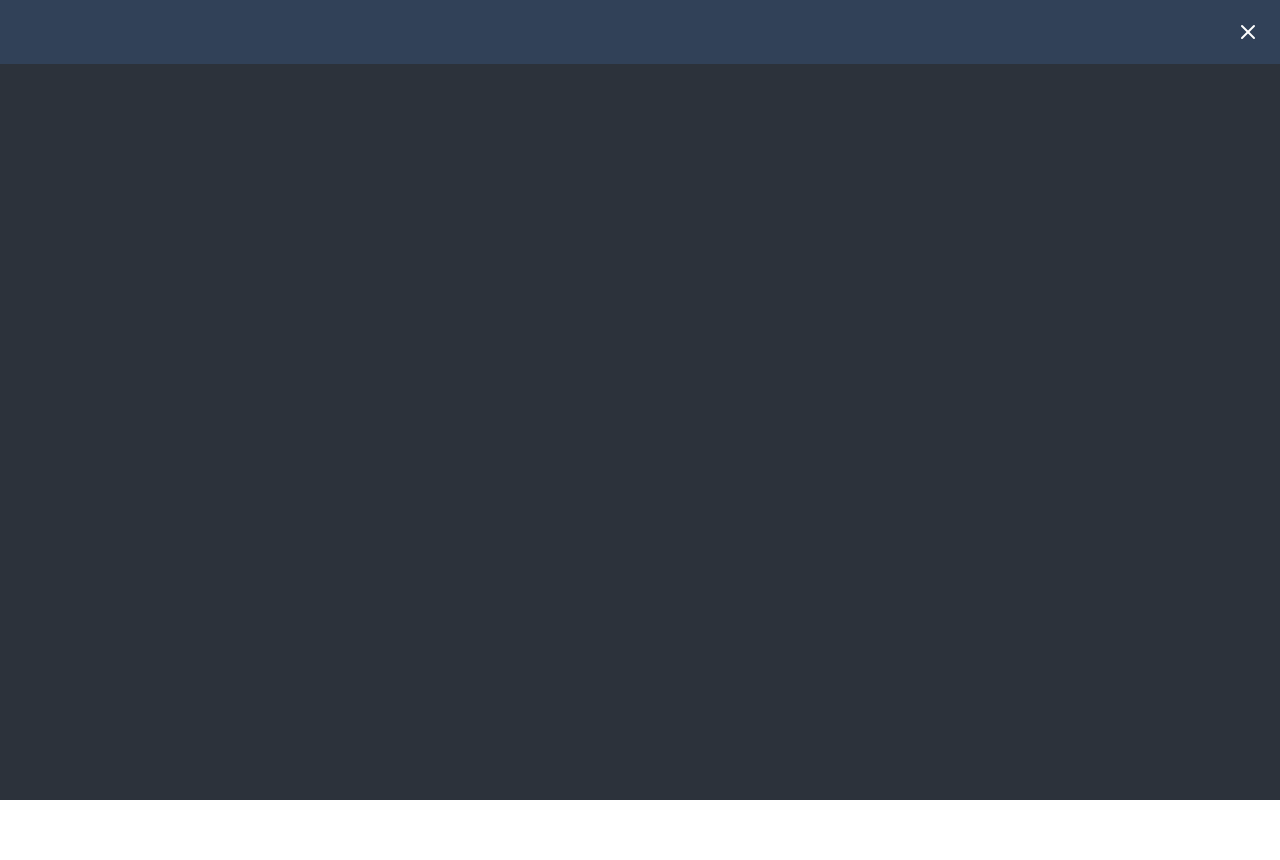
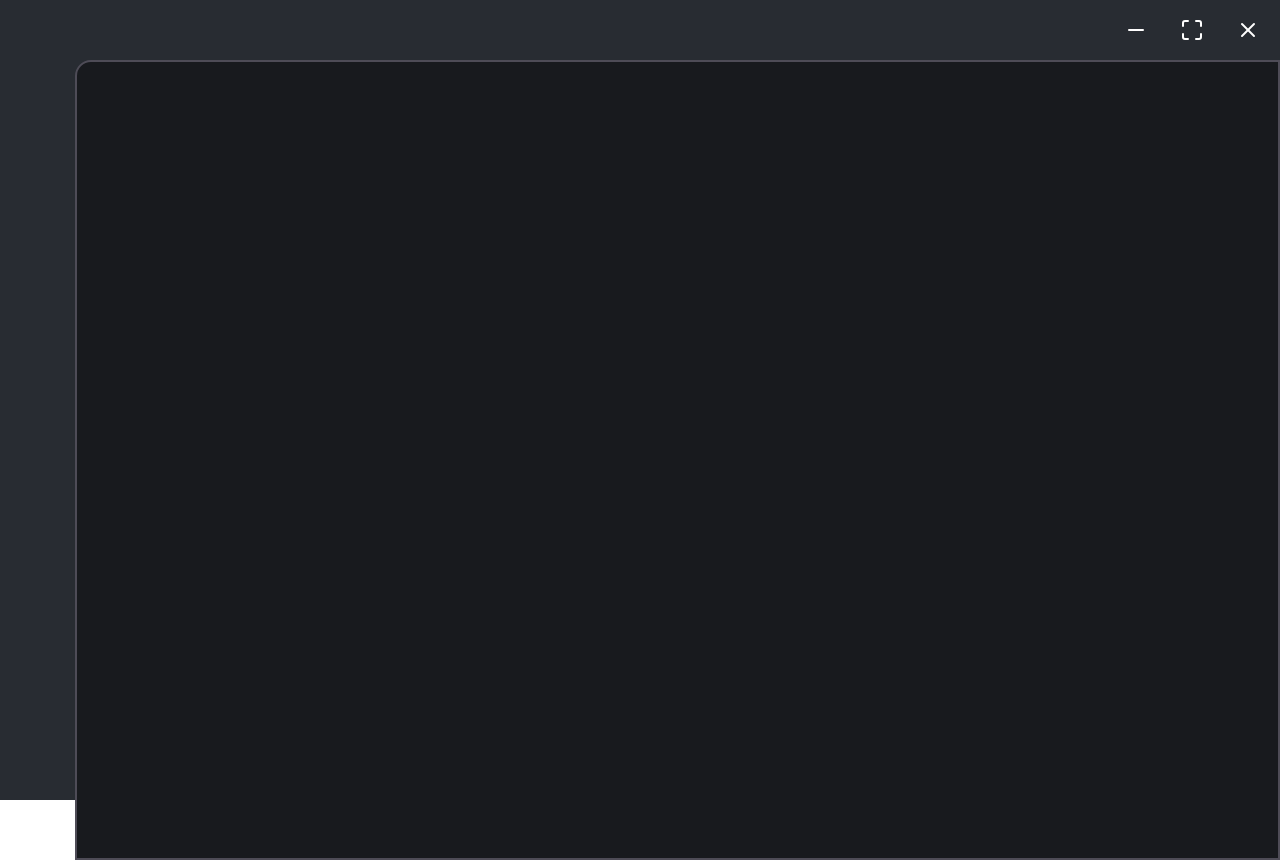
Before and after one commit to SynthLauncher/SynthLauncher, a React (Vite) app in the folder crates/sl-frontend/: page / in a window 1280 px wide. Before the commit the page ends 800 px from the top, so only its background shows below. Built offline with nearby package versions, Linux system fonts and the light colour scheme.

Commit message:
Making controls work

```diff
--- a/crates/sl-frontend/index.html
+++ b/crates/sl-frontend/index.html
@@ -4,7 +4,7 @@
     <meta charset="UTF-8" />
     <link rel="icon" type="image/svg+xml" href="/vite.svg" />
     <meta name="viewport" content="width=device-width, initial-scale=1.0" />
-    <title>Tauri + React + Typescript</title>
+    <title>SynthLauncher</title>
   </head>
 
   <body>
--- a/crates/sl-frontend/src-tauri/capabilities/default.json
+++ b/crates/sl-frontend/src-tauri/capabilities/default.json
@@ -7,8 +7,11 @@
     "core:default",
     "opener:default",
     "core:window:allow-minimize",
+    "core:window:allow-maximize",
     "core:window:default",
     "core:window:allow-close",
-    "core:window:allow-start-dragging"
+    "core:window:allow-start-dragging",
+    "core:window:allow-toggle-maximize",
+    "core:window:allow-internal-toggle-maximize"
   ]
 }
--- a/crates/sl-frontend/src-tauri/tauri.conf.json
+++ b/crates/sl-frontend/src-tauri/tauri.conf.json
@@ -16,8 +16,12 @@
         "width": 800,
         "height": 600,
         "minimizable": true,
+        "maximizable": true,
         "decorations": false,
-        "transparent": true
+        "transparent": true,
+        "resizable": true,
+        "fullscreen": false,
+        "devtools": true
       }
     ],
     "security": {
--- a/crates/sl-frontend/src/App.tsx
+++ b/crates/sl-frontend/src/App.tsx
@@ -1,26 +1,65 @@
 import { useCallback } from "react";
 import "./App.css";
 import { Button } from "./components/ui/button";
-import { X } from "lucide-react";
+import { Maximize, Minus, X } from "lucide-react";
 
 function App() {
   const handleMinimize = useCallback(async () => {
+    const { getCurrentWindow } = await import("@tauri-apps/api/window");
+    const appWindow = getCurrentWindow();
+    await appWindow.minimize();
+  }, []);
+
+  const handleMaximize = useCallback(async () => {
+    const { getCurrentWindow } = await import("@tauri-apps/api/window");
+    const appWindow = getCurrentWindow();
+    const isMax = await appWindow.isMaximized();
+    if (isMax) {
+      await appWindow.unmaximize();
+    } else {
+      await appWindow.maximize();
+    }
+  }, []);
+
+  const handleClose = useCallback(async () => {
     const { getCurrentWindow } = await import("@tauri-apps/api/window");
     const appWindow = getCurrentWindow();
     await appWindow.close();
   }, []);
 
   return (
-    <div className="bg-[#2c323b] min-h-screen">
-      <nav className="w-full flex p-1 bg-slate-700 justify-end" data-tauri-drag-region>
+    <div className="bg-[#282c32] h-screen flex-col">
+      <nav
+        className="w-full flex h-15 justify-end items-center p-1"
+        data-tauri-drag-region
+      >
         <Button
           variant="ghost"
           onClick={handleMinimize}
+          className="group hover:bg-slate-500/20 rounded-full p-0 flex items-center justify-center w-14 h-14 transition-all duration-200"
+        >
+          <Minus className="text-white transition-all duration-200 transform group-hover:scale-105" />
+        </Button>
+
+        <Button
+          variant="ghost"
+          onClick={handleMaximize}
+          className="group hover:bg-slate-500/20 rounded-full p-0 flex items-center justify-center w-14 h-14 transition-all duration-200"
+        >
+          <Maximize className="text-white transition-all duration-200 transform group-hover:scale-105" />
+        </Button>
+        <Button
+          variant="ghost"
+          onClick={handleClose}
           className="group hover:bg-red-400 rounded-full p-0 flex items-center justify-center w-14 h-14 transition-all duration-200"
         >
           <X className="text-white group-hover:text-black transition-all duration-200 transform group-hover:scale-105" />
         </Button>
       </nav>
+      <div className="flex">
+        <div className="w-20"></div>
+        <div className="bg-[#181a1e] border-[#4e4c57] border-2 w-full min-h-screen rounded-tl-2xl"></div>
+      </div>
     </div>
   );
 }
```
